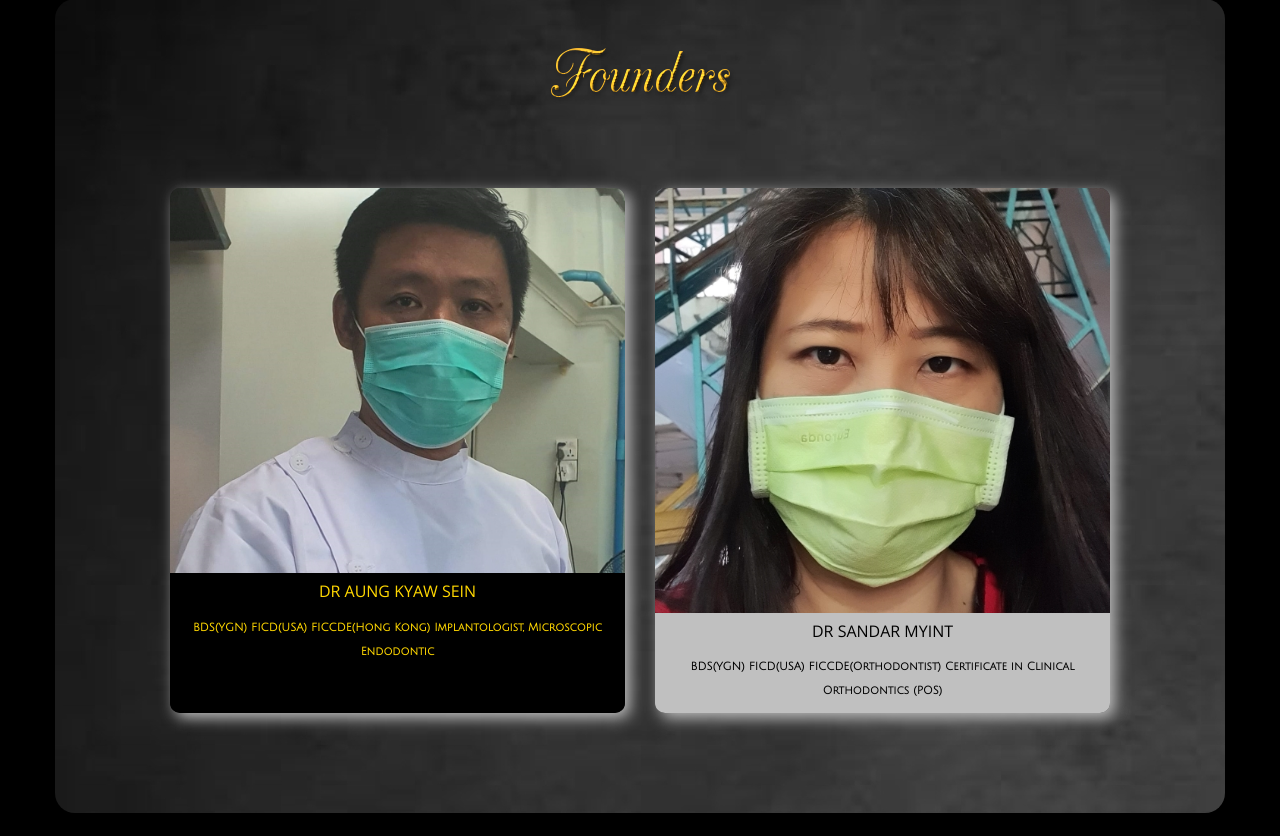
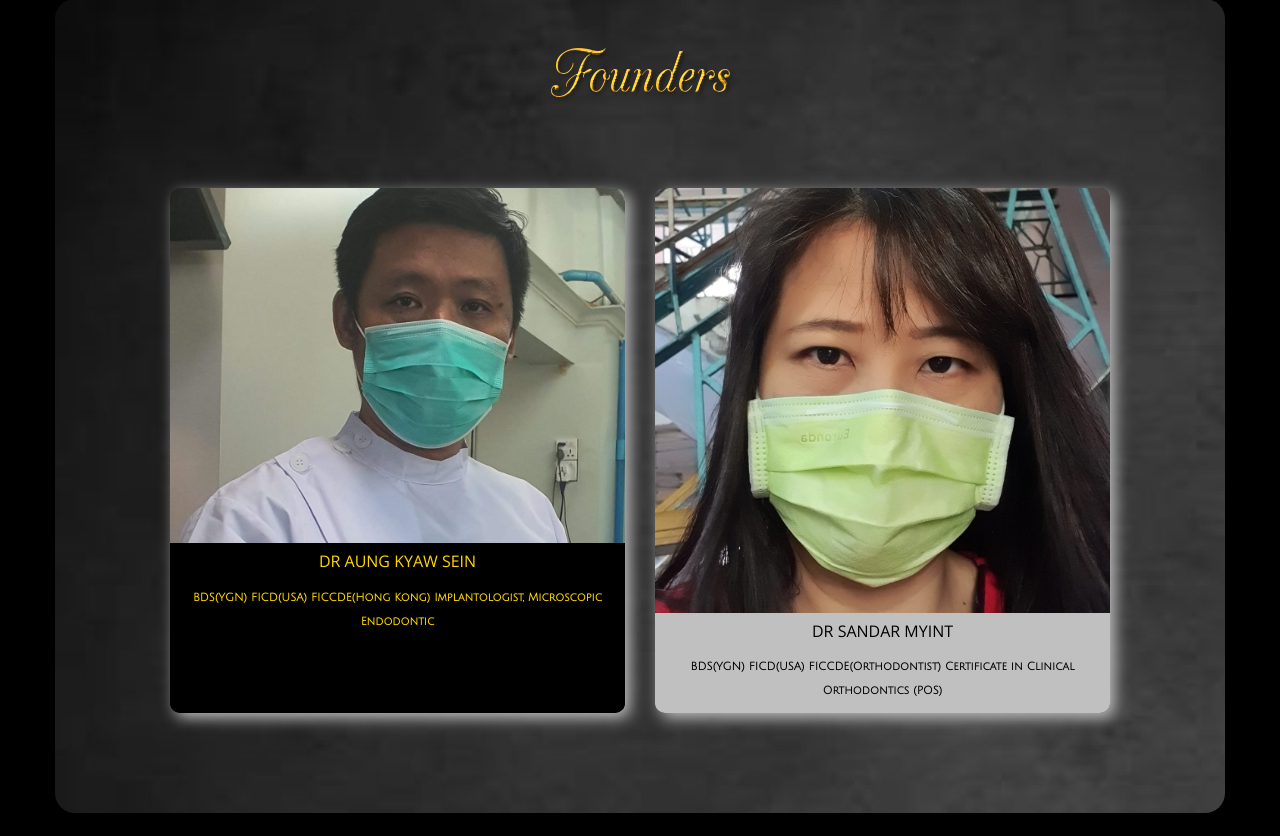
Before and after one commit to KaungHtetSan69/The-real-deal, a Django app: page /about.html in a window 1280 px wide, with the pointer over the restyled element. Shown: the part 1327-2163 px from the top of the page. Run offline with Django 3.2, Linux system fonts and the light colour scheme; some libraries are stand-ins or nearby versions; some web fonts are replaced.

Commit message:
spelling

```diff
--- a/static/website/css/templatemo-style.css
+++ b/static/website/css/templatemo-style.css
@@ -280,7 +280,7 @@ label {
   z-index:5;
 }
 .single-team:hover .team-content{
-  height: 140px;
+  height: 170px;
 }
 .team-info {
   padding: 5px 20px 5px 20px;
```
